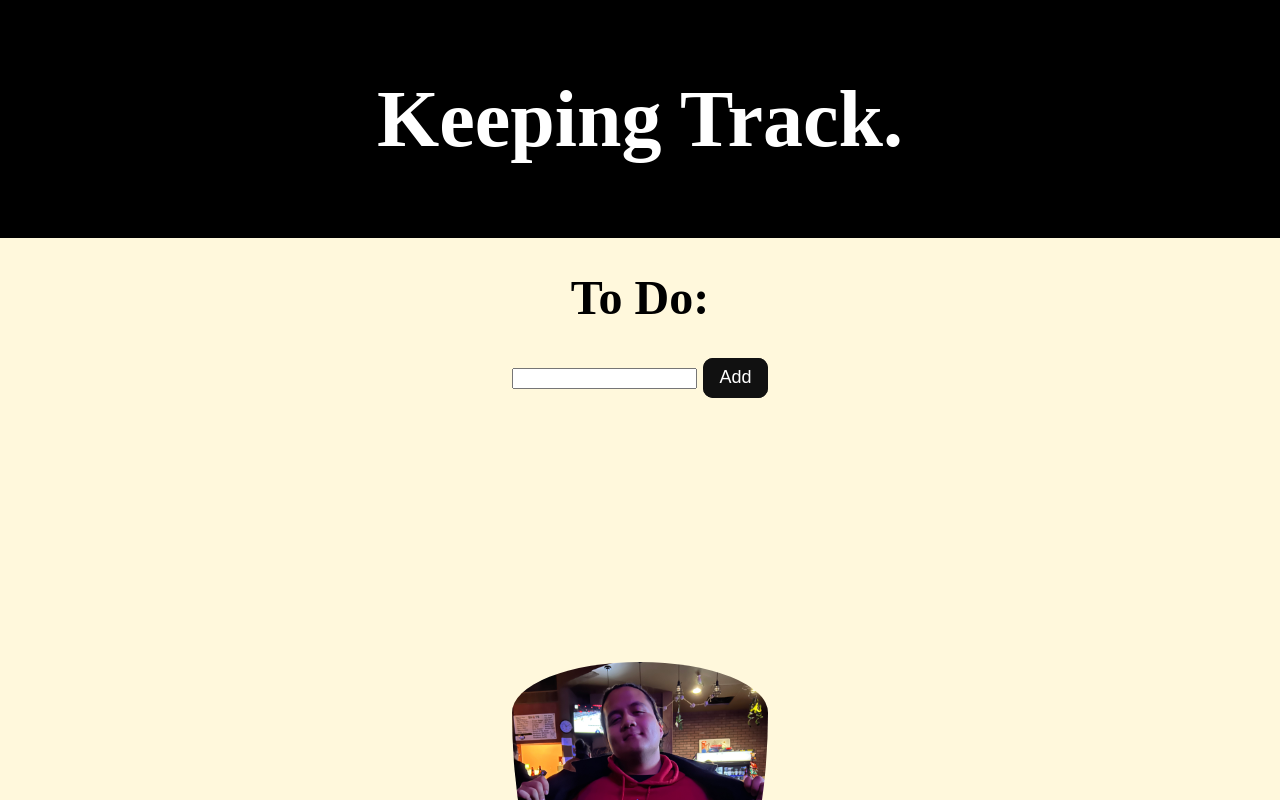
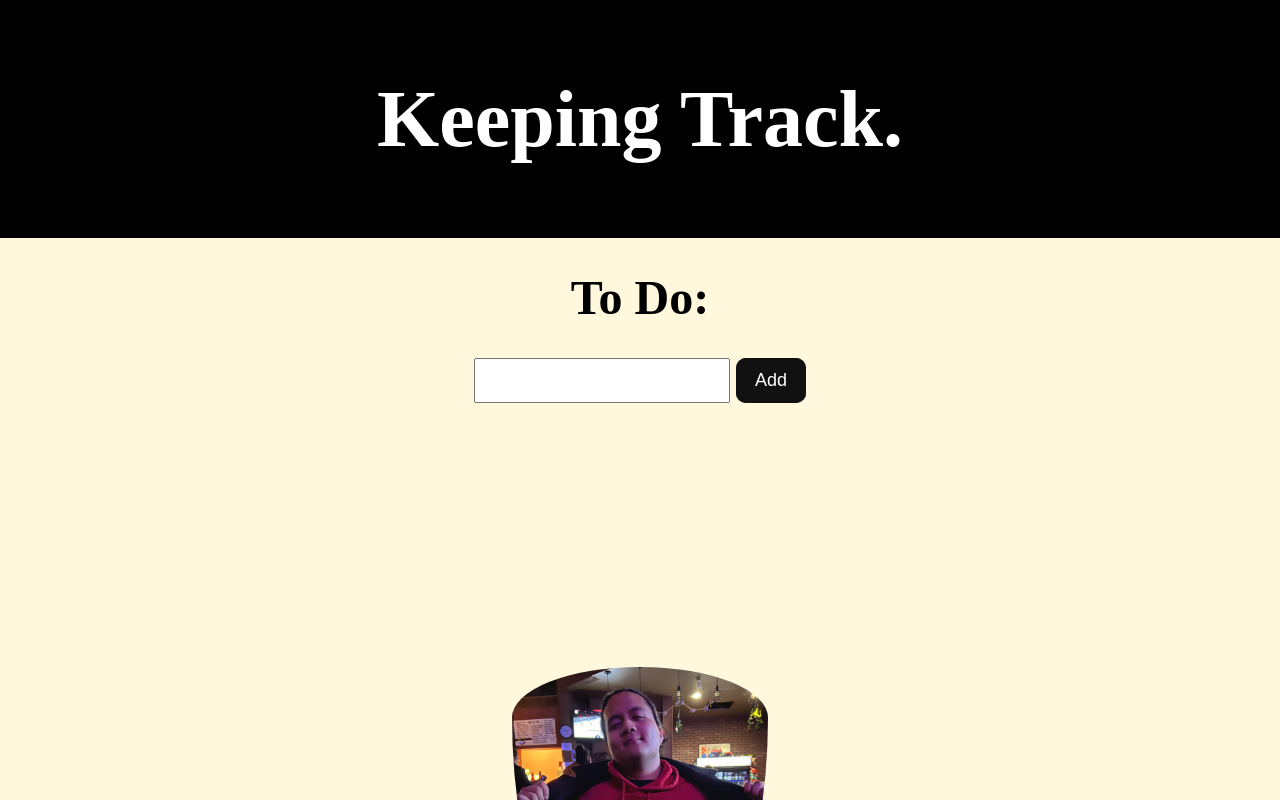
Before and after one commit to why39charactersonlybruh/todo-native-4, a SvelteKit app: page / in a window 1280 px wide. Shown: the top 800 px of the page. Built offline with nearby package versions, Linux system fonts and the light colour scheme.

Commit message:
changed text box size

```diff
--- a/src/style.css
+++ b/src/style.css
@@ -13,7 +13,12 @@ body img {
     width: 20%;
     padding-top: 10em;
     border-radius: 50%;
-    animation: fadeIn 3s;
+    animation: fadeIn 10s;
+}
+
+input[type="text"]{
+        padding: 10px 10px;
+        font-size: large;
 }
 
 .header {
@@ -33,8 +38,8 @@ body img {
   }
 
 .glow-on-hover {
-     width: 65px;
-     height: 40px;
+     width: 70px;
+     height: 45px;
      border: none;
      outline: none;
      color: #fff;
```
